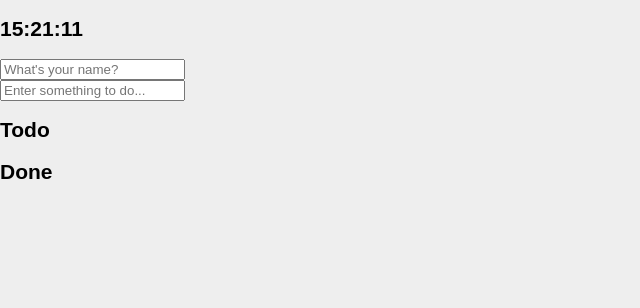
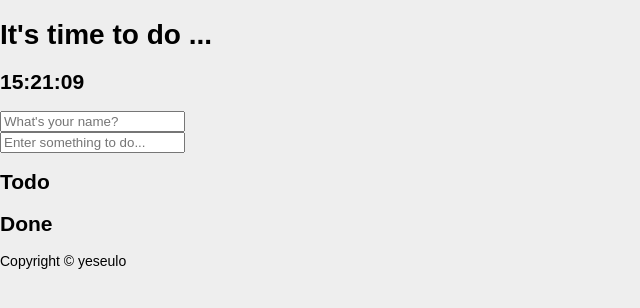
Before and after one commit to yeseulo/time-to-do, a website with bundled scripts: page index.html in a window 1280 px wide. Shown: the whole page, without its empty margins (0-640 px from the left). Built offline with nearby package versions, Linux system fonts and the light colour scheme.

Commit message:
Update page structure

```diff
--- a/index.html
+++ b/index.html
@@ -7,18 +7,19 @@
 </head>
 <body>
 
-  <section class="head">
-    <h1 class="clock" id="js-clock">00:00:00</h1>
+  <header class="header">
+    <h1 class="title">It's time to do ...</h1>
+    <h2 class="clock" id="js-clock">00:00:00</h2>
     <form class="form form--user" id="js-form-user">
       <input type="text" name="" id="" placeholder="What's your name?">
     </form>
     <h4 class="username" id="js-username">Hello</h4>
-  </section>
+  </header>
 
   <form class="form" id="js-form">
     <input type="text" class="form__input" placeholder="Enter something to do..." />
   </form>
-  <div class="todo">
+  <section class="todo">
     <div class="todo__column">
       <h2 class="todo__title">Todo</h2>
       <ul class="todo__list" id="js-pending"></ul>
@@ -27,7 +28,12 @@
       <h2 class="todo__title">Done</h2>
       <ul class="todo__list todo__list--done" id="js-done"></ul>
     </div>
-  </div>
+  </section>
+
+  <footer class="footer">
+    <div class="weather" id="js-weather"></div>
+    <div class="copyright">Copyright &copy; yeseulo</div>
+  </footer>
 
   <script src="./src/index.js"></script>
 </body>
```
